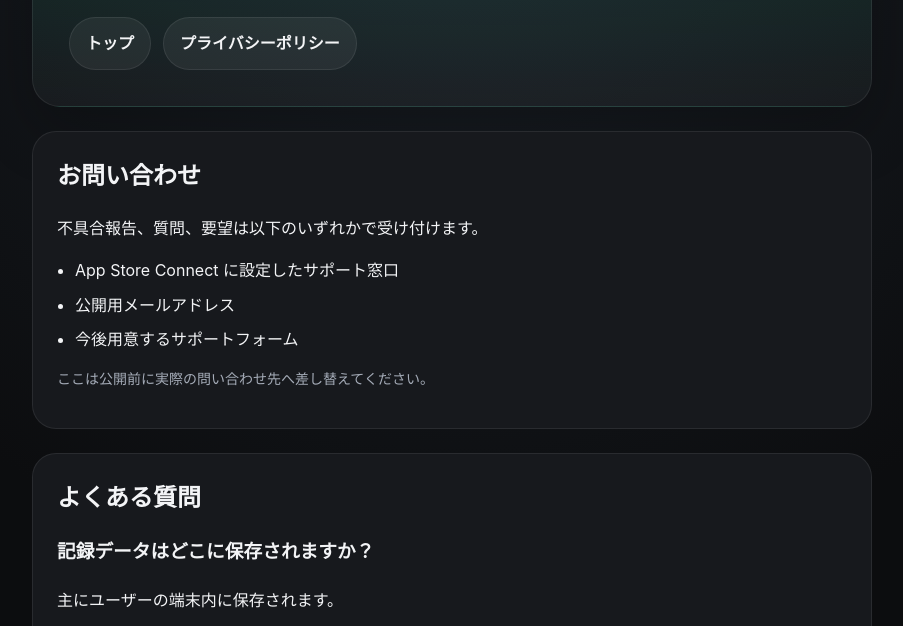
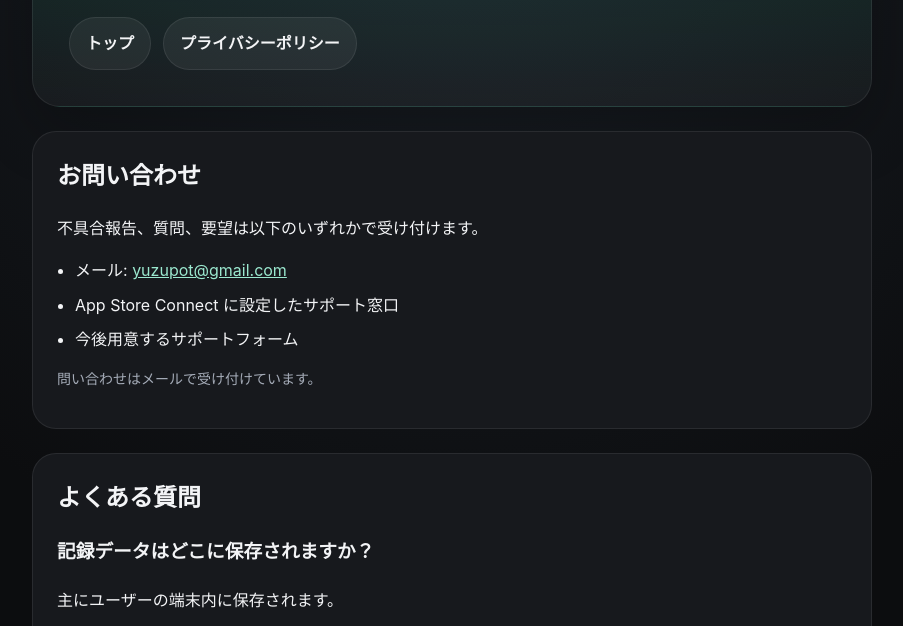
Before and after one commit to yuuki4180/ta-minarude, a plain HTML site: page support.html in a window 1280 px wide. Shown: the part 159-785 px from the top of the page, without its empty margins (188-1091 px from the left). Drawn offline with Linux system fonts and the light colour scheme.

Commit message:
Update support contact email

```diff
--- a/support.html
+++ b/support.html
@@ -22,11 +22,11 @@
         <h2>お問い合わせ</h2>
         <p>不具合報告、質問、要望は以下のいずれかで受け付けます。</p>
         <ul class="list">
+          <li>メール: <a href="mailto:yuzupot@gmail.com">yuzupot@gmail.com</a></li>
           <li>App Store Connect に設定したサポート窓口</li>
-          <li>公開用メールアドレス</li>
           <li>今後用意するサポートフォーム</li>
         </ul>
-        <p class="meta">ここは公開前に実際の問い合わせ先へ差し替えてください。</p>
+        <p class="meta">問い合わせはメールで受け付けています。</p>
       </section>
 
       <section class="card section">
```
